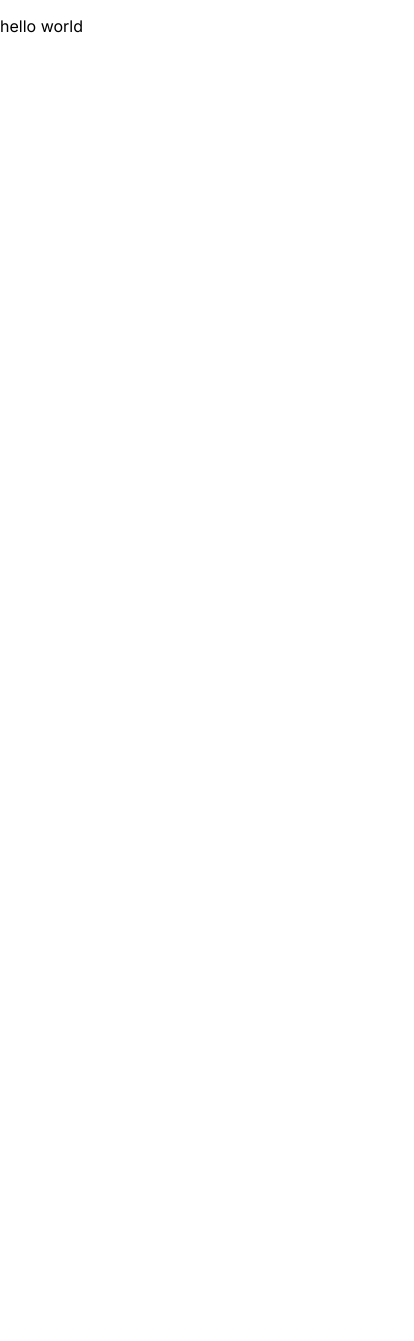
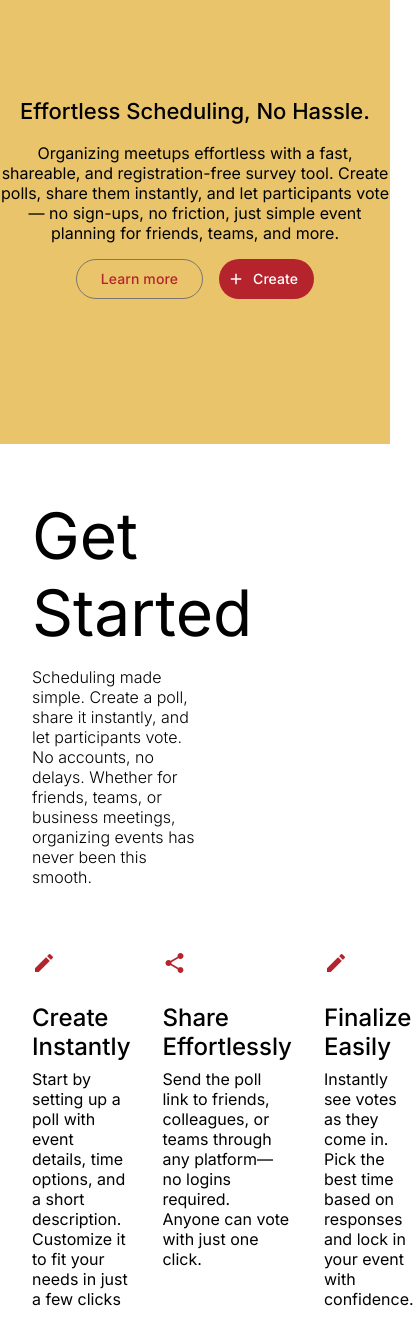
Before and after one commit to danieljancar/hangbuddies, an Angular app in the folder apps/frontend/: page / in a window 390 px wide. Shown: the whole page, 414 px wide, since content can reach past the window. Before the commit the page ends 860 px from the top, so only its background shows below. Built offline with nearby package versions, Linux system fonts and the light colour scheme.

Commit message:
feat(Landing Page); created the section with content

```diff
--- a/apps/frontend/angular.json
+++ b/apps/frontend/angular.json
@@ -92,5 +92,8 @@
                 }
             }
         }
+    },
+    "cli": {
+      "analytics": false
     }
 }
--- a/apps/frontend/src/app/app.component.html
+++ b/apps/frontend/src/app/app.component.html
@@ -1,2 +1,2 @@
-<p>hello world</p>
+<app-landing></app-landing>
 <router-outlet />
--- a/apps/frontend/src/app/app.component.ts
+++ b/apps/frontend/src/app/app.component.ts
@@ -1,9 +1,10 @@
 import { Component } from '@angular/core'
 import { RouterOutlet } from '@angular/router'
+import { LandingComponent } from './features/homepage/Landing/Landing.component'
 
 @Component({
     selector: 'app-root',
-    imports: [RouterOutlet],
+    imports: [RouterOutlet, LandingComponent],
     templateUrl: './app.component.html',
     styleUrl: './app.component.scss',
     standalone: true,
--- /dev/null
+++ b/apps/frontend/src/app/features/homepage/Landing/Landing.component.html
@@ -0,0 +1,55 @@
+<section>
+    <div id="landing-container-design-view" class="">
+
+        <div class="flex-container">
+
+            <div>
+                <img id="laning-design-view-illustration" src="illustrations/undraw_events_0w4f.svg" alt="landing page illustration">
+            </div>
+
+            <div class="text-container">
+                <h1>Effortless Scheduling, No Hassle.</h1>
+                <p>Organizing meetups effortless with a fast, shareable, and registration-free survey tool. Create polls, share them instantly, and let participants vote — no sign-ups, no friction, just simple event planning for friends, teams, and more.</p>
+                <div class="btn-container">
+                    <a href="#get-started" mat-stroked-button color="primary">Learn more</a>
+                    <a href="/create" mat-button mat-flat-button color="primary">
+                       <mat-icon>add</mat-icon> Create
+                    </a>
+                </div>
+            </div>
+        </div>
+    </div>
+    <div id="landing-container-content-view">
+        <div>
+            <h1 class="landing-container-content-view-title">
+                Get Started
+            </h1>
+            <p class="landing-container-content-view-description">
+                Scheduling made simple. Create a poll, share it instantly, and let participants vote. No accounts, no delays. Whether for friends, teams, or business meetings, organizing events has never been this smooth.
+            </p>
+        </div>
+        <div id="landing-info-container">
+            <div>
+                <mat-icon class="landing-info-item-icon">edit</mat-icon>
+                <h3 class="landing-info-item-title">Create Instantly</h3>
+                <p class="landing-info-item-description">
+                    Start by setting up a poll with event details, time options, and a short description. Customize it to fit your needs in just a few clicks
+                </p>
+            </div>
+            <div>
+                <mat-icon class="landing-info-item-icon">share</mat-icon>
+                <h3 class="landing-info-item-title">Share Effortlessly</h3>
+                <p class="landing-info-item-description">
+                    Send the poll link to friends, colleagues, or teams through any platform—no logins required. Anyone can vote with just one click.
+                </p>
+            </div>
+            <div>
+                <mat-icon class="landing-info-item-icon">edit</mat-icon>
+                <h3 class="landing-info-item-title">Finalize Easily</h3>
+                <p class="landing-info-item-description">
+                    Instantly see votes as they come in. Pick the best time based on responses and lock in your event with confidence.
+                </p>
+            </div>
+        </div>
+    </div>
+</section>
--- /dev/null
+++ b/apps/frontend/src/app/features/homepage/Landing/Landing.component.scss
@@ -0,0 +1,100 @@
+@use '@angular/material' as mat;
+
+#landing-container-design-view {
+  background-color: var(--mat-sys-secondary);
+}
+
+#landing-container-content-view {
+  padding: 0 2rem;
+  height: 100vh;
+}
+
+.flex-container {
+  display: flex;
+  justify-content: center;
+  align-items: center;
+  gap: 5rem;
+  height: 100vh;
+}
+
+.text-container {
+  max-width: 30rem;
+  align-items: start;
+  gap: 1rem;
+}
+
+#laning-design-view-illustration {
+  width: auto;
+  height: 332px;
+  object-fit: cover;
+}
+
+.btn-container {
+  display: flex;
+  gap: 1rem;
+}
+
+.landing-container-content-view-title {
+  font-size: 64px;
+  font-weight: 400;
+  max-width: 50%;
+  color: var(--mat-sys-text);
+}
+
+.landing-container-content-view-description {
+  margin-top: -2.3rem;
+  font-size: 1rem;
+  font-weight: 300;
+  max-width: 50%;
+  color: var(--mat-sys-text);
+}
+
+#landing-info-container {
+  display: flex;
+  justify-content: space-between;
+  gap: 2rem;
+  margin-top: 4rem;
+}
+
+.landing-info-item-icon {
+  color: var(--mat-sys-primary);
+  width: 40px;
+  height: 40px;
+  margin-bottom: -1rem;
+}
+
+.landing-info-item-title {
+  font-size: 1.5rem;
+  font-weight: 500;
+  color: var(--mat-sys-text);
+}
+
+.landing-info-item-description {
+  margin-top: -1rem;
+  max-width: 338px;
+  color: var(--mat-sys-text);
+}
+
+/* Mobile */
+@media (max-width: 768px) {
+  .flex-container {
+    flex-direction: column;
+    justify-content: start;
+    height: 444px;
+  }
+  .text-container > h1 {
+    font-weight: 500;
+    font-size: 22px;
+  }
+  .text-container {
+    max-width: 100%;
+    text-align: center;
+  }
+  .btn-container {
+    width: 100%;
+    justify-content: center;
+  }
+  #laning-design-view-illustration {
+    display: none;
+  }
+}
--- /dev/null
+++ b/apps/frontend/src/app/features/homepage/Landing/Landing.component.ts
@@ -0,0 +1,15 @@
+import { ChangeDetectionStrategy, Component } from '@angular/core';
+import { MatButton, MatButtonModule } from '@angular/material/button';
+import { MatIcon } from '@angular/material/icon';
+
+@Component({
+  selector: 'app-landing',
+  imports: [
+    MatButtonModule,
+    MatIcon,
+  ],
+  templateUrl: './Landing.component.html',
+  styleUrl: './Landing.component.scss',
+  changeDetection: ChangeDetectionStrategy.OnPush,
+})
+export class LandingComponent { }
--- a/apps/frontend/src/app/styles/theme.scss
+++ b/apps/frontend/src/app/styles/theme.scss
@@ -18,7 +18,7 @@
             primary-fixed-dim: #ffb3af,
             on-primary-fixed: #410005,
             on-primary-fixed-variant: #920219,
-            secondary: #765a05,
+            secondary: #E9C46A,
             on-secondary: #ffffff,
             secondary-container: #ffdf96,
             on-secondary-container: #251a00,
@@ -64,6 +64,7 @@
             neutral-variant20: #313129,
             inverse-secondary: #e7c268,
             inverse-tertiary: #a6ccde,
+            text: #3B2C35,
         )
     );
 }
```
Also changed, not shown: apps/frontend/public/illustrations/undraw_events_0w4f.svg (added).
